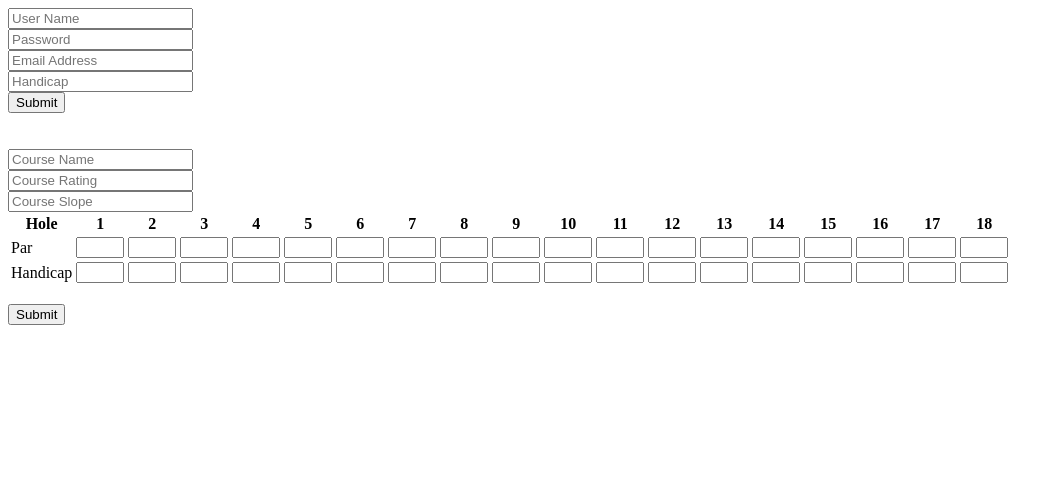
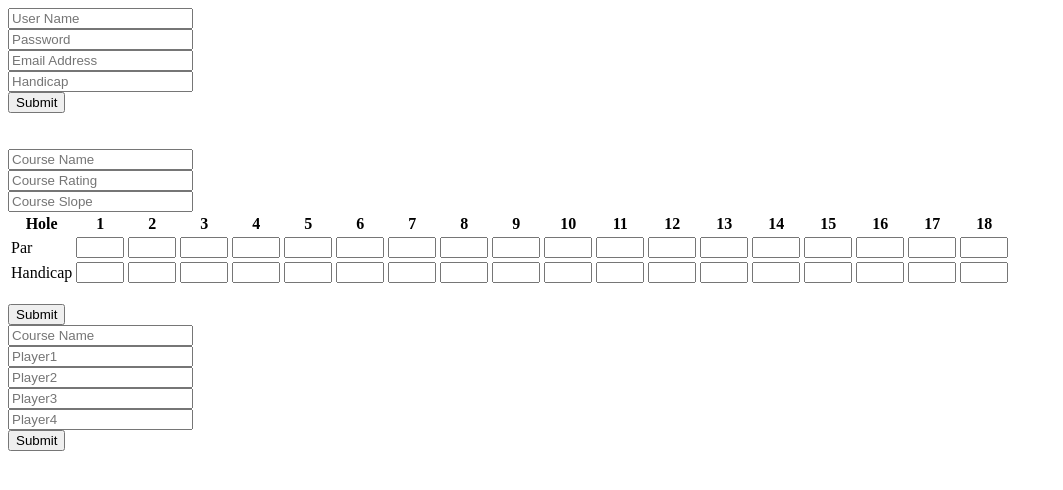
Before and after one commit to GolfBets/golf-app-server, a website: page index.html in a window 1280 px wide. Shown: the whole page, without its empty margins (0-1063 px from the left). Drawn offline with Linux system fonts and the light colour scheme.

Commit message:
created html to send course and player names for new games

```diff
--- a/index.html
+++ b/index.html
@@ -108,5 +108,19 @@
     <input type="submit" name="submit" value="Submit">
   </form>
 
+  <form action="/newGame" method="post">
+    <input type="text" name="course" placeholder="Course Name">
+    <br>
+    <input type="text" name="user" placeholder="Player1">
+    <br>
+    <input type="text" name="user" placeholder="Player2">
+    <br>
+    <input type="text" name="user" placeholder="Player3">
+    <br>
+    <input type="text" name="user" placeholder="Player4">
+    <br>
+    <input type="submit" name="submit" value="Submit">
+  </form>
+
 </body>
 </html>
```
